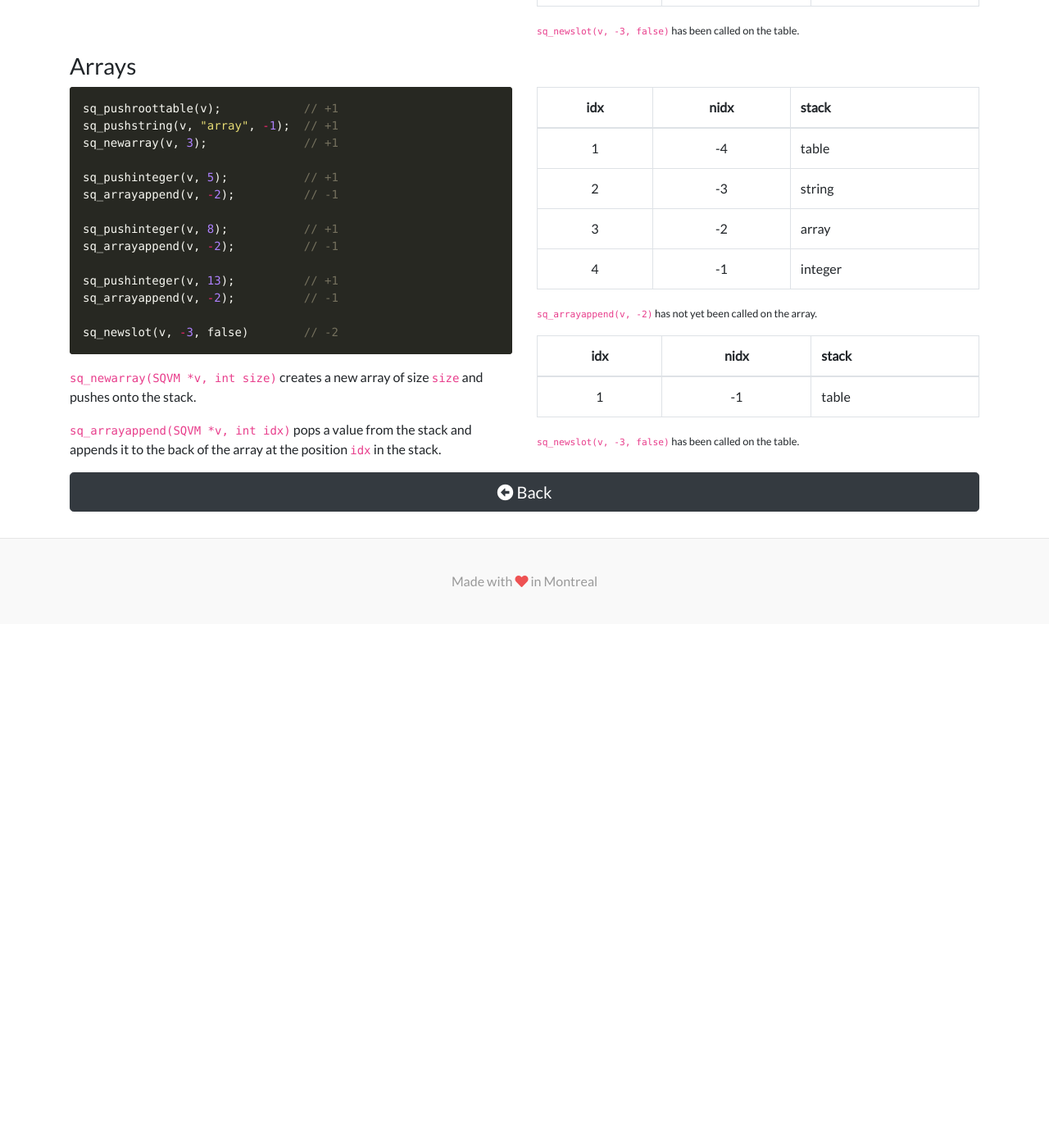
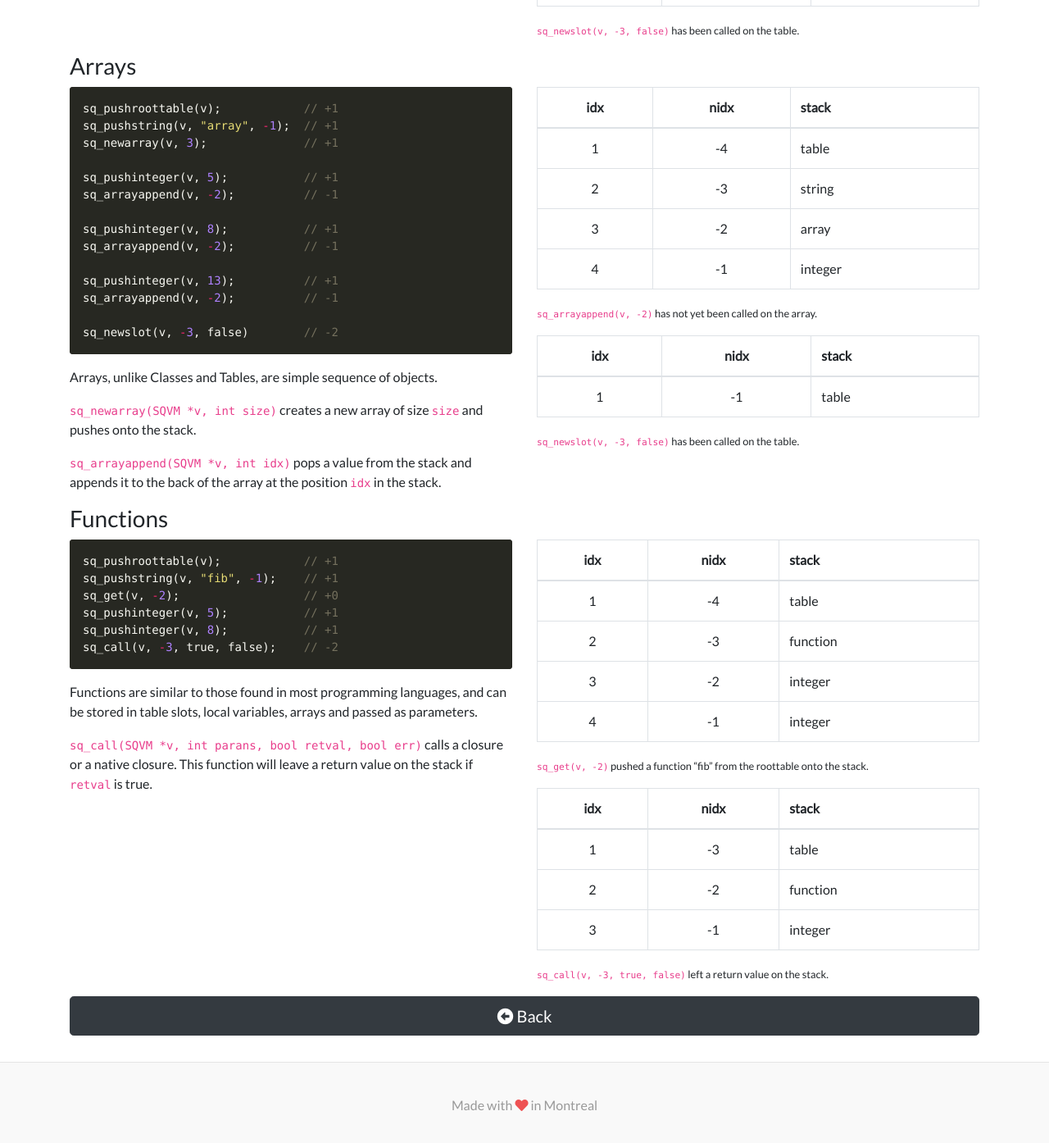
Before and after one commit to mathewmariani/mathewmariani.github.io, a Jekyll site: the page built from _posts/2017-05-21-the-squirrel-stack.md, in a window 1280 px wide and 1400 px high, scrolled down 3501 px. Shown: the top 1394 px of the window at 82% size. Built offline with Jekyll 4.4.1, drawn with Linux system fonts in a browser that asks for light colours; nearby versions of some CDN libraries; before the commit the page ends 4262 px from its top, so only the background shows below that; some of the changed text lies outside the part shown.

Commit message:
Updated the-squirrel-strack [posts]

````diff
--- a/_posts/2017-05-21-the-squirrel-stack.md
+++ b/_posts/2017-05-21-the-squirrel-stack.md
@@ -13,7 +13,7 @@ date: 2017-05-21
 
 [Squirrel](http://www.squirrel-lang.org/) exchanges values with the virtual machine through a stack.
 
-Nearly all functions in the API use the stack. Squirrel manipulates this stack arbitrarily using an index to refer to any element in the stack.
+Nearly all functions in the API use the stack, Squirrel manipulates this stack arbitrarily using an index to refer to any element in the stack.
 
 For instance to call a Squirrel function from C the  function and the arguments must be pushed onto the stack .
 
@@ -22,7 +22,7 @@ For instance to call a Squirrel function from C the  function and the arguments
 
 | idx | nidx | stack         |
 |:---:|:----:| ------------- |
-| 1   | -3   | closure 			 |
+| 1   | -3   | function			 |
 | 2   | -2   | string				 |
 | 3   | -1   | integer			 |
 
@@ -170,6 +170,8 @@ stack; if the slot does not exits it will be created.
 |:---:|:----:| ------------- |
 | 1   | -1   | table				 |
 
+<small>`sq_newslot(v, -3, false)` has been called on the table; using idx [-2, -1] as a [k, v] pair.</small>
+
 </div>
 </div>
 
@@ -206,7 +208,7 @@ delegation or metamethods.
 | 1   | -2   | table				 |
 | 2   | -1   | float				 |
 
-<small>`sq_get(v, -2);` has been called on the table.</small>
+<small>`sq_get(v, -2);` has been called on the table; using idx [-1] as a key.</small>
 
 </div>
 </div>
@@ -249,7 +251,7 @@ Classes and Tables are associative containers implemented as [k, v] pairs called
 |:---:|:----:| ------------- |
 | 1   | -1   | table				 |
 
-<small>`sq_newslot(v, -3, false)` has been called on the table.</small>
+<small>`sq_newslot(v, -3, false)` has been called on the table; using idx [-2, -1] as a [k, v] pair.</small>
 
 </div>
 </div>
@@ -286,11 +288,11 @@ sq_newslot(v, -3, false) 	// -2
 
 | idx | nidx | stack         |
 |:---:|:----:| ------------- |
-| 1   | -5  | table					 |
-| 2   | -4  | string				 |
-| 3   | -3  | class					 |
-| 4   | -2  | string				 |
-| 5   | -1  | closure				 |
+| 1   | -5   | table				 |
+| 2   | -4   | string				 |
+| 3   | -3   | class				 |
+| 4   | -2   | string				 |
+| 5   | -1   | function			 |
 
 <small>`sq_newslot(v, -3, false)` has not yet been called on the class.</small>
 
@@ -332,6 +334,8 @@ sq_newslot(v, -3, false) 	// -2
 
 
 <!-- description -->
+Arrays, unlike Classes and Tables, are simple sequence of objects.
+
 `sq_newarray(SQVM *v, int size)` creates a new array of size `size` and pushes onto the stack.
 
 `sq_arrayappend(SQVM *v, int idx)` pops a value from the stack and appends it to the back of the array at the position `idx` in the stack.
@@ -361,6 +365,55 @@ sq_newslot(v, -3, false) 	// -2
 
 <!-- end `arrays` -->
 
+<!-- begin `functions` -->
+### Functions
+
+<div markdown="1" class="row">
+<div markdown="1" class="col-sm">
+
+
+```cpp
+sq_pushroottable(v);		// +1
+sq_pushstring(v, "fib", -1);	// +1
+sq_get(v, -2);			// +0
+sq_pushinteger(v, 5);		// +1
+sq_pushinteger(v, 8);		// +1
+sq_call(v, -3, true, false);	// -2
+```
+
+
+<!-- description -->
+Functions are similar to those found in most programming languages, and can be stored in table slots, local variables, arrays and passed as parameters.
+
+`sq_call(SQVM *v, int parans, bool retval, bool err)` calls a closure or a native closure. This function will leave a return value on the stack if `retval` is true.
+
+</div>
+<div markdown="1" class="col-sm">
+
+| idx | nidx | stack         |
+|:---:|:----:| ------------- |
+| 1   | -4   | table				 |
+| 2   | -3   | function			 |
+| 3   | -2   | integer			 |
+| 4   | -1   | integer			 |
+
+<small>`sq_get(v, -2)` pushed a function "fib" from the roottable onto the stack.</small>
+
+| idx | nidx | stack         |
+|:---:|:----:| ------------- |
+| 1   | -3   | table				 |
+| 2   | -2   | function			 |
+| 3   | -1   | integer			 |
+
+<small>`sq_call(v, -3, true, false)` left a return value on the stack.</small>
+
+
+</div>
+</div>
+
+
+<!-- end `functions` -->
+
 <!-- dirty hack -->
 <script src="https://ajax.googleapis.com/ajax/libs/jquery/3.3.1/jquery.min.js"></script>
 
````
